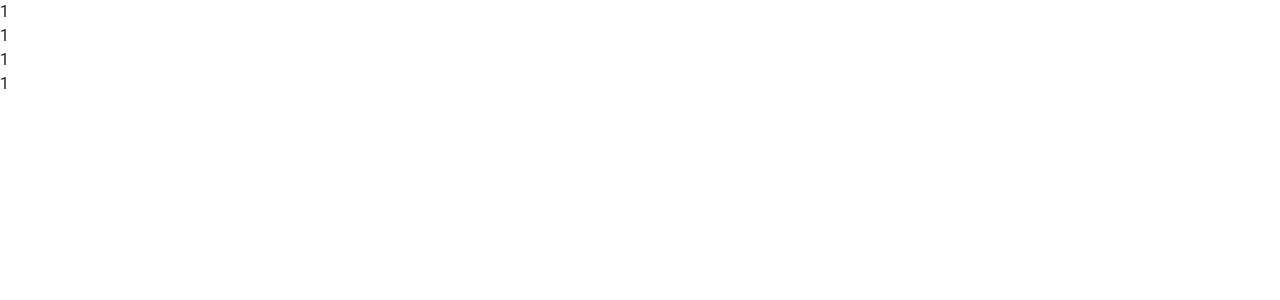
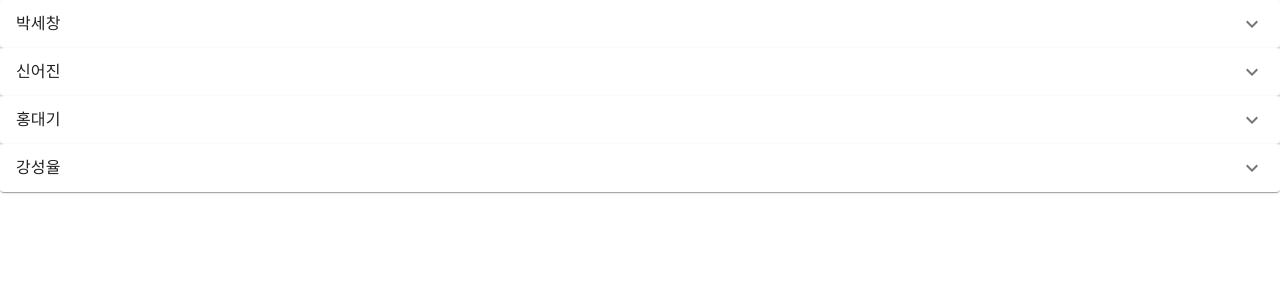
Before and after one commit to hwanhee-k/Smart-medical-App, a React (Create React App) app in the folder order-app/: page / in a window 1280 px wide. Shown: the top 300 px of the page. Built offline with nearby package versions, Linux system fonts and the light colour scheme.

Commit message:
draggable List map -> toggle컴포로 이전

```diff
--- a/order-app/src/component/DraggableList.js
+++ b/order-app/src/component/DraggableList.js
@@ -30,7 +30,7 @@ const DraggableList = ({ items, children, state, setState }) => {
             {...provided.droppableProps}
           >
             <div className="name-container">
-              {state?.map(({ id, name, content }, index) => (
+              {/* {state?.map(({ id, name, content }, index) => (
                 <Draggable draggableId={id} key={id} index={index}>
                   {(provided) => (
                     <div
@@ -44,7 +44,8 @@ const DraggableList = ({ items, children, state, setState }) => {
                     </div>
                   )}
                 </Draggable>
-              ))}
+              ))} */}
+              {children}
               {provided.placeholder}
             </div>
           </div>
--- a/order-app/src/component/toggle.js
+++ b/order-app/src/component/toggle.js
@@ -11,8 +11,7 @@ export default function Toggle({ items, state, setState }) {
   console.log("state", state);
   return (
     <div>
-      1
-      {/* {state?.map(({ id, name, content }, index) => (
+      {state?.map(({ id, name, content }, index) => (
         <Draggable draggableId={id} key={id} index={index}>
           {(provided) => (
             <div
@@ -28,19 +27,13 @@ export default function Toggle({ items, state, setState }) {
                   aria-controls="panel1a-content1"
                   id="panel1a-header1"
                 >
-                  <Typography>뎁스1</Typography>
+                  <Typography>{name}</Typography>
                 </AccordionSummary>
               </Accordion>
             </div>
           )}
         </Draggable>
-      ))} */}
+      ))}
     </div>
   );
 }
-
-export const OrderList = () => {
-  return <div></div>;
-};
-
-const AccordionSum = styled(AccordionSummary)``;
```
